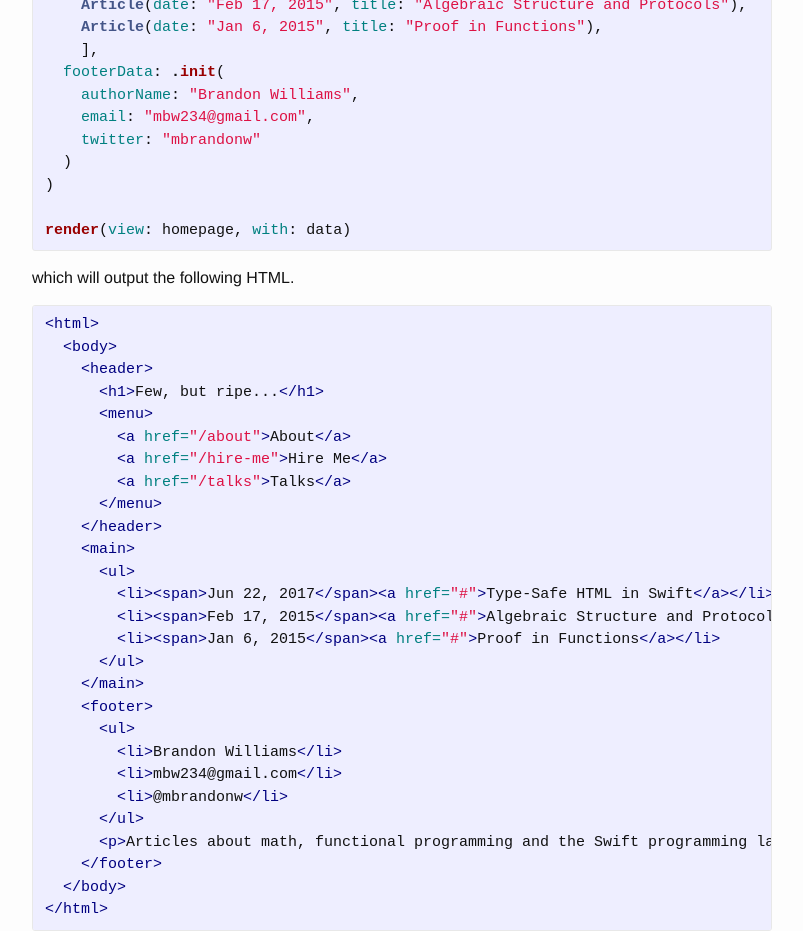
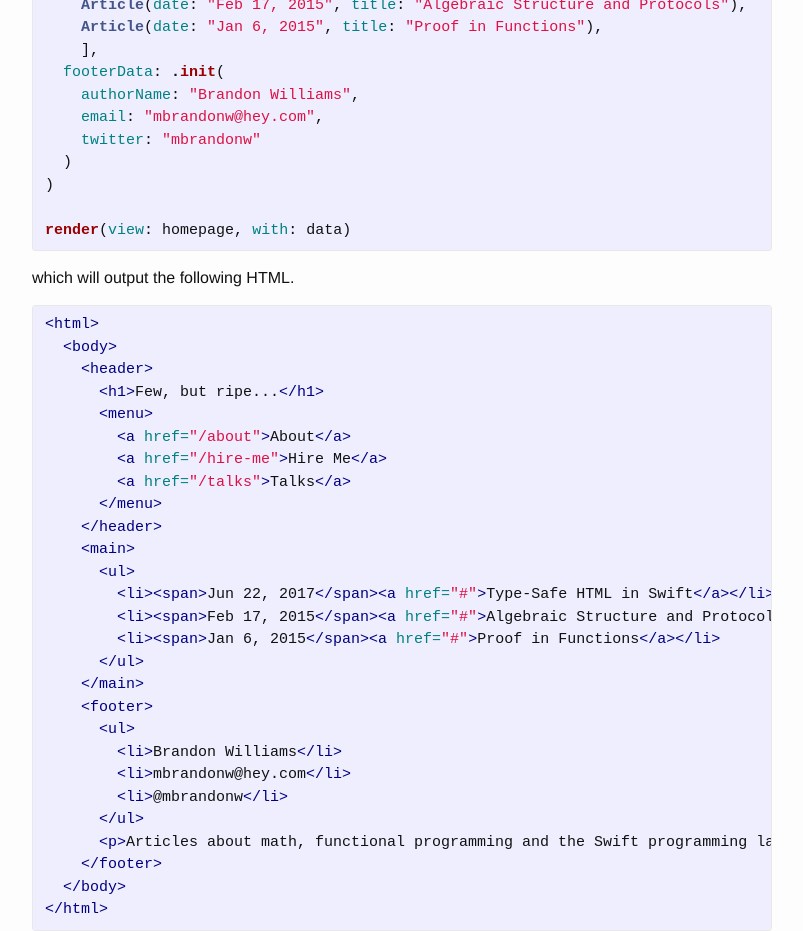
Before and after one commit to mbrandonw/mbrandonw.github.io, a Jekyll site: the page built from _posts/2017-06-29-composable-html-views-in-swift.md, in a window 1280 px wide and 1400 px high, scrolled down 4484 px. Shown: the part 151-1082 px from the top of the window, without its empty margins (238-1041 px from the left). Built offline with Jekyll 4.4.1, drawn with Linux system fonts in a browser that asks for light colours; comment, search, counter and statistics services are not loaded; some of the changed text lies outside the part shown.

Commit message:
change email

```diff
--- a/_config.yml
+++ b/_config.yml
@@ -1,7 +1,7 @@
 # Site settings
 title: "Few, but ripe..."
 author: Brandon Williams
-email: mbw234@gmail.com
+email: mbrandonw@hey.com
 description: "Articles about math, functional programming and the Swift programming language."
 baseurl: "" # the subpath of your site, e.g. /blog/
 url: "http://www.fewbutripe.com" # the base hostname & protocol for your site
--- a/_layouts/post.html
+++ b/_layouts/post.html
@@ -17,7 +17,7 @@ layout: default
   <a href="https://twitter.com/share" class="twitter-share-button" data-via="mbrandonw">Tweet</a> <script>!function(d,s,id){var js,fjs=d.getElementsByTagName(s)[0],p=/^http:/.test(d.location)?'http':'https';if(!d.getElementById(id)){js=d.createElement(s);js.id=id;js.src=p+'://platform.twitter.com/widgets.js';fjs.parentNode.insertBefore(js,fjs);}}(document, 'script', 'twitter-wjs');</script>
 
   <footer>
-    Questions about any of this? <a href="https://twitter.com/intent/tweet?text=@mbrandonw " target="_blank">Ask me</a> on Twitter or <a href="mailto:mbw234@gmail.com">email me</a>.
+    Questions about any of this? <a href="https://twitter.com/intent/tweet?text=@mbrandonw " target="_blank">Ask me</a> on Twitter or <a href="mailto:mbrandonw@hey.com">email me</a>.
   </footer>
 </div>
 
--- a/_posts/2017-06-29-composable-html-views-in-swift.md
+++ b/_posts/2017-06-29-composable-html-views-in-swift.md
@@ -190,7 +190,7 @@ let data = HomepageData(
     ],
   footerData: .init(
     authorName: "Brandon Williams",
-    email: "mbw234@gmail.com",
+    email: "mbrandonw@hey.com",
     twitter: "mbrandonw"
   )
 )
@@ -221,7 +221,7 @@ which will output the following HTML.
     <footer>
       <ul>
         <li>Brandon Williams</li>
-        <li>mbw234@gmail.com</li>
+        <li>mbrandonw@hey.com</li>
         <li>@mbrandonw</li>
       </ul>
       <p>Articles about math, functional programming and the Swift programming language.</p>
@@ -536,7 +536,7 @@ let data = SiteLayoutData(
   ],
   footerData: .init(
     authorName: "Brandon Williams",
-    email: "mbw234@gmail.com",
+    email: "mbrandonw@hey.com",
     twitter: "mbrandonw"
   )
 )
```
Also changed, not shown: hire-me.md (+1 -1 lines), talks.md (+1 -1 lines), 1 other file.
